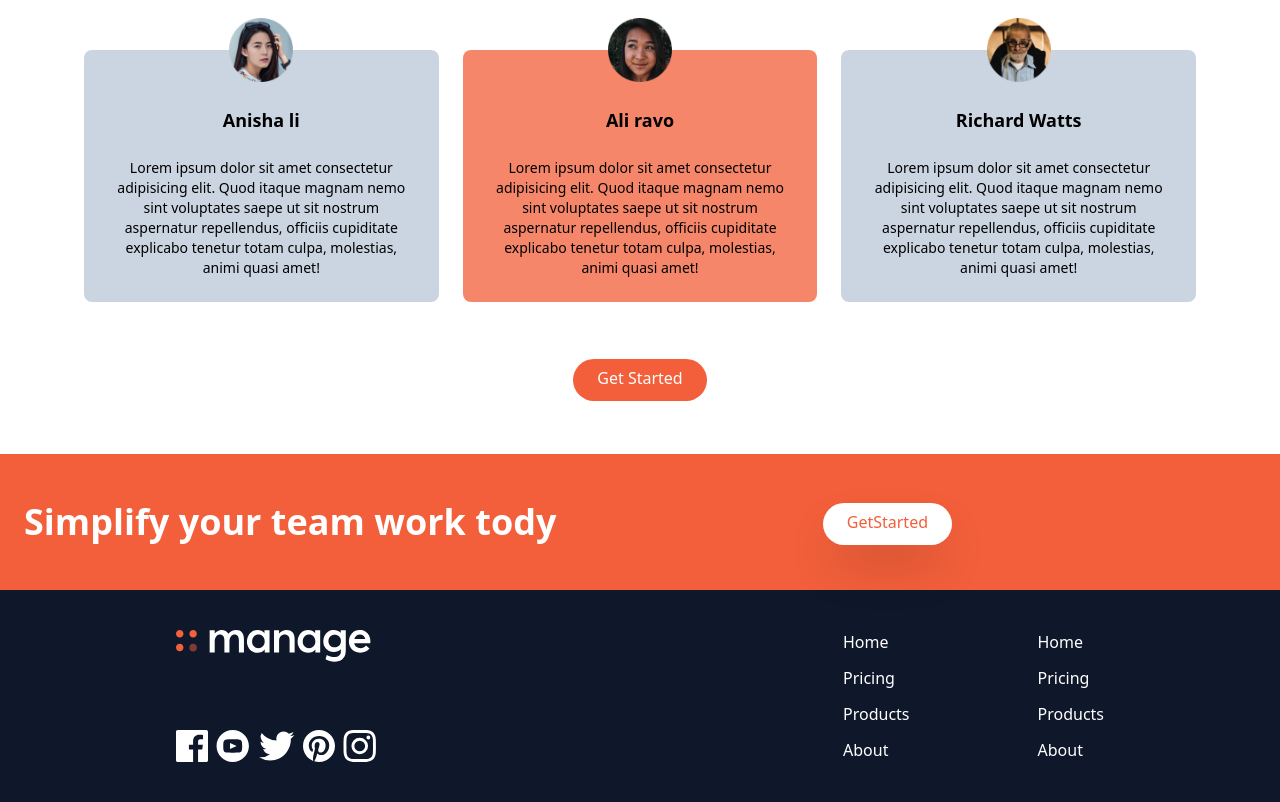
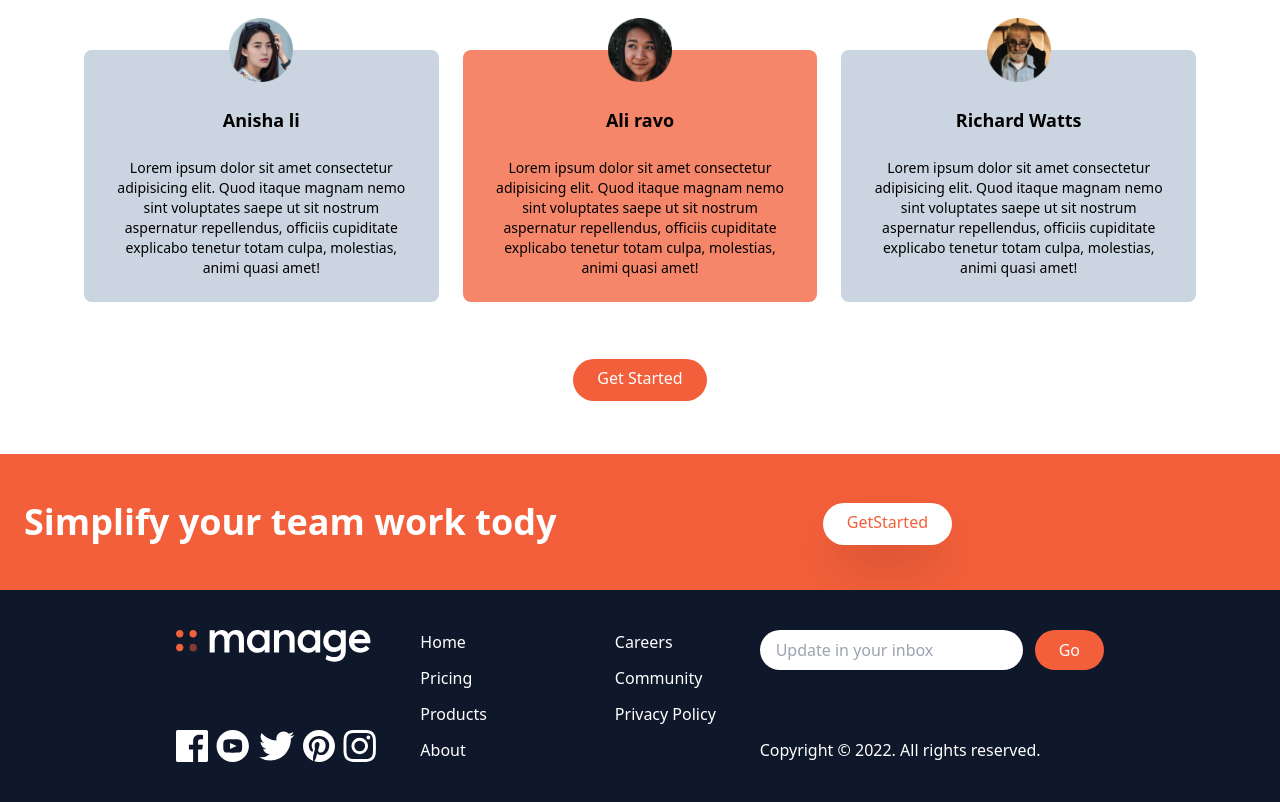
Before and after one commit to Chinwenma/tailwindlandingpage, a website: page index.html in a window 1280 px wide. Shown: the part 1341-2143 px from the top of the page. Drawn offline with Linux system fonts and the light colour scheme.

Commit message:
upadeted

```diff
--- a/index.html
+++ b/index.html
@@ -218,14 +218,23 @@
                     <a href="#" class="hover:text-brightRed">Pricing</a>
                     <a href="#" class="hover:text-brightRed">Products</a>
                     <a href="#" class="hover:text-brightRed">About</a>
-
                 </div>
                 <div class="flex flex-col space-y-3 text-white">
-                    <a href="#" class="hover:text-brightRed">Home</a>
-                    <a href="#" class="hover:text-brightRed">Pricing</a>
-                    <a href="#" class="hover:text-brightRed">Products</a>
-                    <a href="#" class="hover:text-brightRed">About</a>
-
+                    <a href="#" class="hover:text-brightRed">Careers</a>
+                    <a href="#" class="hover:text-brightRed">Community</a>
+                    <a href="#" class="hover:text-brightRed">Privacy Policy</a>
+                </div>
+            </div>
+            <!--input container-->
+            <div class="flex flex-col justify-between">
+                <form action="">
+                    <div class="flex space-x-3">
+                        <input type="text" class="flex-1 px-4 rounded-full focus :outline-none"placeholder="Update in your inbox" >
+                        <button class="px-6 py-2 text-white rounded-full bg-brightRed hover:bg-brightRedLight focus:outline-none">Go</button>
+                    </div>
+                </form>
+                <div class="hidden text-white md:block">
+                    Copyright &copy; 2022. All rights reserved.
                 </div>
             </div>
         </div>
```
Also changed, not shown: css/main.css.
